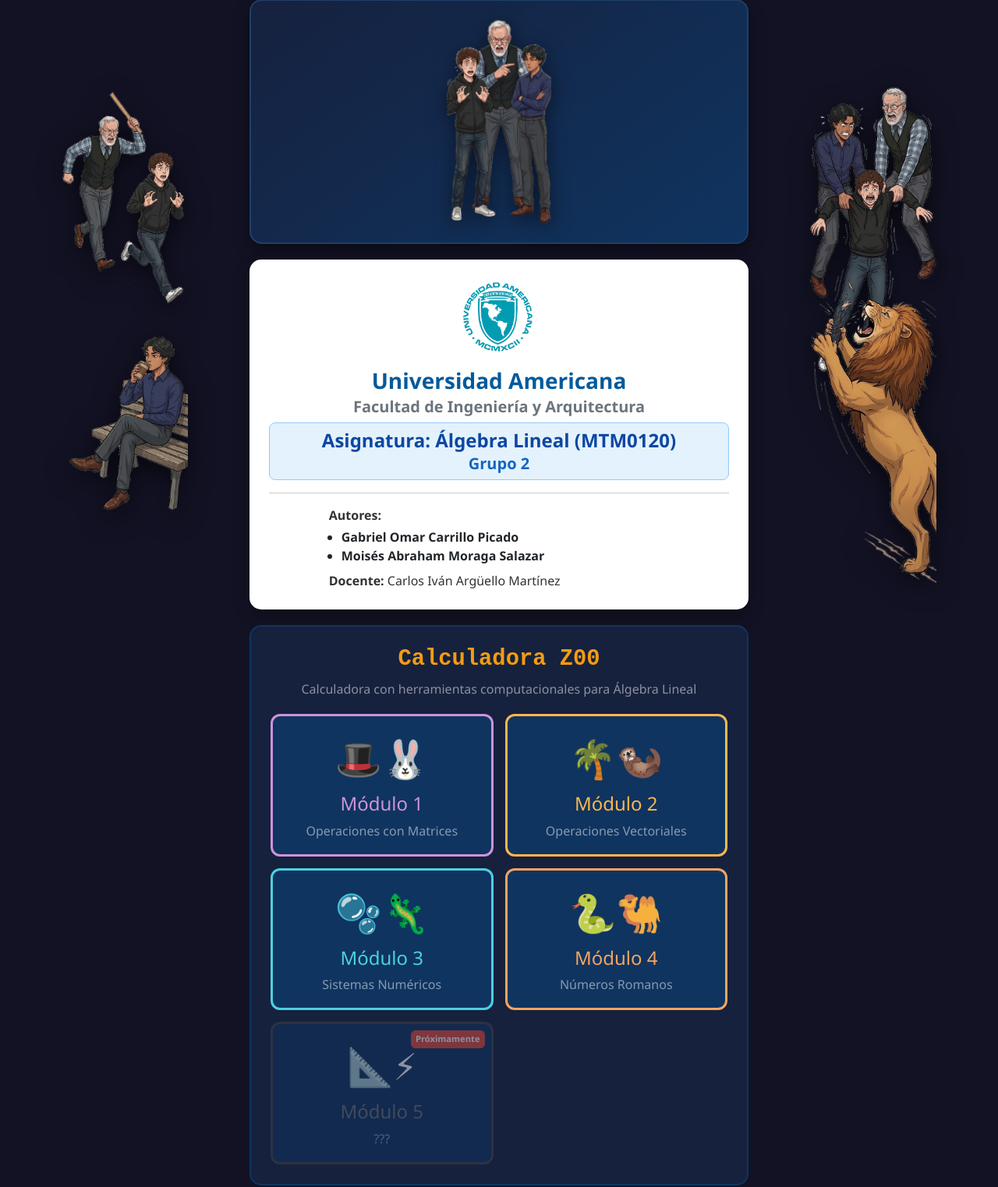
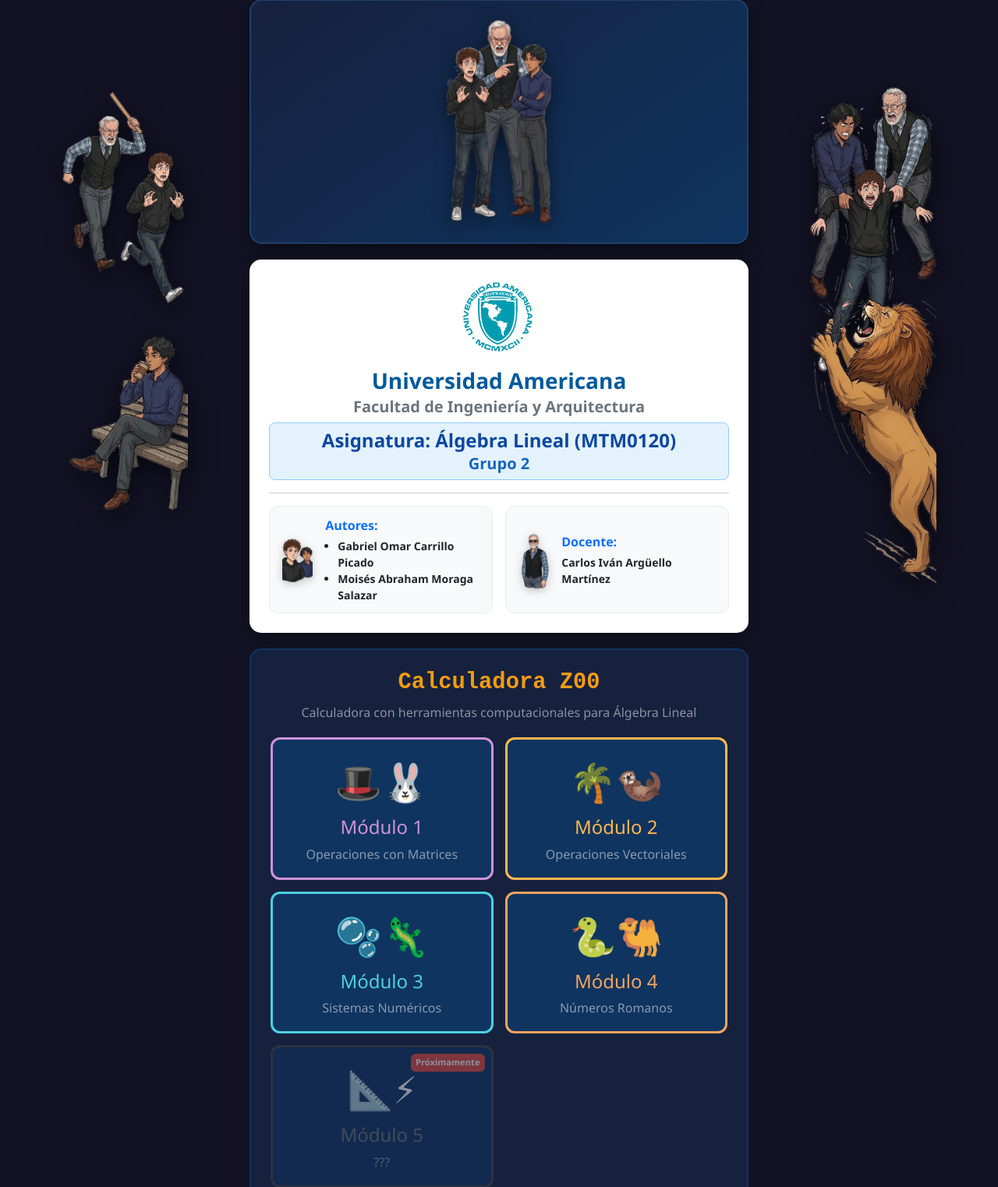
Before and after one commit to gomcarrillo-ux/CalculadoraZoo, a Flask app: page / in a window 1280 px wide. Shown: the part 104-1627 px from the top of the page at 78% size. Run offline with Flask 3, Linux system fonts and the light colour scheme.

Commit message:
Menu update

```diff
--- a/templates/menu.html
+++ b/templates/menu.html
@@ -75,7 +75,7 @@
             filter: drop-shadow(0px 6px 12px rgba(0,0,0,0.5));
         }
 
-        /* TARJETA DE INFORMACIÓN UAM */
+        /* TARJETA DE INFORMACIÓN UAM CON IMÁGENES DE AUTORES Y DOCENTE */
         .info-card {
             background-color: #ffffff;
             color: #333333;
@@ -84,6 +84,26 @@
             box-shadow: 0 8px 20px rgba(0,0,0,0.3);
         }
         .logo-uam { max-width: 120px; height: auto; margin-bottom: 12px; }
+
+        .person-box {
+            background-color: #f8f9fa;
+            border: 1px solid #e9ecef;
+            border-radius: 12px;
+            padding: 12px 16px;
+            height: 100%;
+            transition: transform 0.2s ease, box-shadow 0.2s ease;
+        }
+        .person-box:hover {
+            transform: translateY(-2px);
+            box-shadow: 0 4px 12px rgba(0,0,0,0.08);
+        }
+
+        .avatar-img {
+            height: 85px;
+            width: auto;
+            object-fit: contain;
+            filter: drop-shadow(0px 3px 6px rgba(0,0,0,0.2));
+        }
 
         /* MÓDULOS DE NAVEGACIÓN */
         .modules-container {
@@ -177,15 +197,34 @@
 
                 <hr class="my-3">
 
-                <div class="row text-start justify-content-center">
-                    <div class="col-md-9">
-                        <p class="mb-1 fs-6"><strong>Autores:</strong></p>
-                        <ul class="mb-2 ps-3 fw-semibold text-dark">
-                            <li>Gabriel Omar Carrillo Picado</li>
-                            <li>Moisés Abraham Moraga Salazar</li>
-                        </ul>
-                        <p class="mb-0 fs-6"><strong>Docente:</strong> Carlos Iván Argüello Martínez</p>
+                <!-- INTEGRANTES Y DOCENTE CON AVATARES (prof.png y proff.png) -->
+                <div class="row g-3 text-start justify-content-center align-items-stretch">
+
+                    <!-- AUTORES (prof.png) -->
+                    <div class="col-md-6">
+                        <div class="person-box d-flex align-items-center gap-3">
+                            <img src="{{ url_for('static', filename='prof.png') }}" alt="Autores" class="avatar-img">
+                            <div>
+                                <strong class="text-primary d-block mb-1">Autores:</strong>
+                                <ul class="mb-0 ps-3 fw-semibold text-dark small">
+                                    <li>Gabriel Omar Carrillo Picado</li>
+                                    <li>Moisés Abraham Moraga Salazar</li>
+                                </ul>
+                            </div>
+                        </div>
                     </div>
+
+                    <!-- DOCENTE (proff.png) -->
+                    <div class="col-md-6">
+                        <div class="person-box d-flex align-items-center gap-3">
+                            <img src="{{ url_for('static', filename='proff.png') }}" alt="Docente" class="avatar-img">
+                            <div>
+                                <strong class="text-primary d-block mb-1">Docente:</strong>
+                                <p class="mb-0 fw-bold text-dark small">Carlos Iván Argüello Martínez</p>
+                            </div>
+                        </div>
+                    </div>
+
                 </div>
             </div>
 
```
Also changed, not shown: static/prof.png (added), static/proff.png (added).
